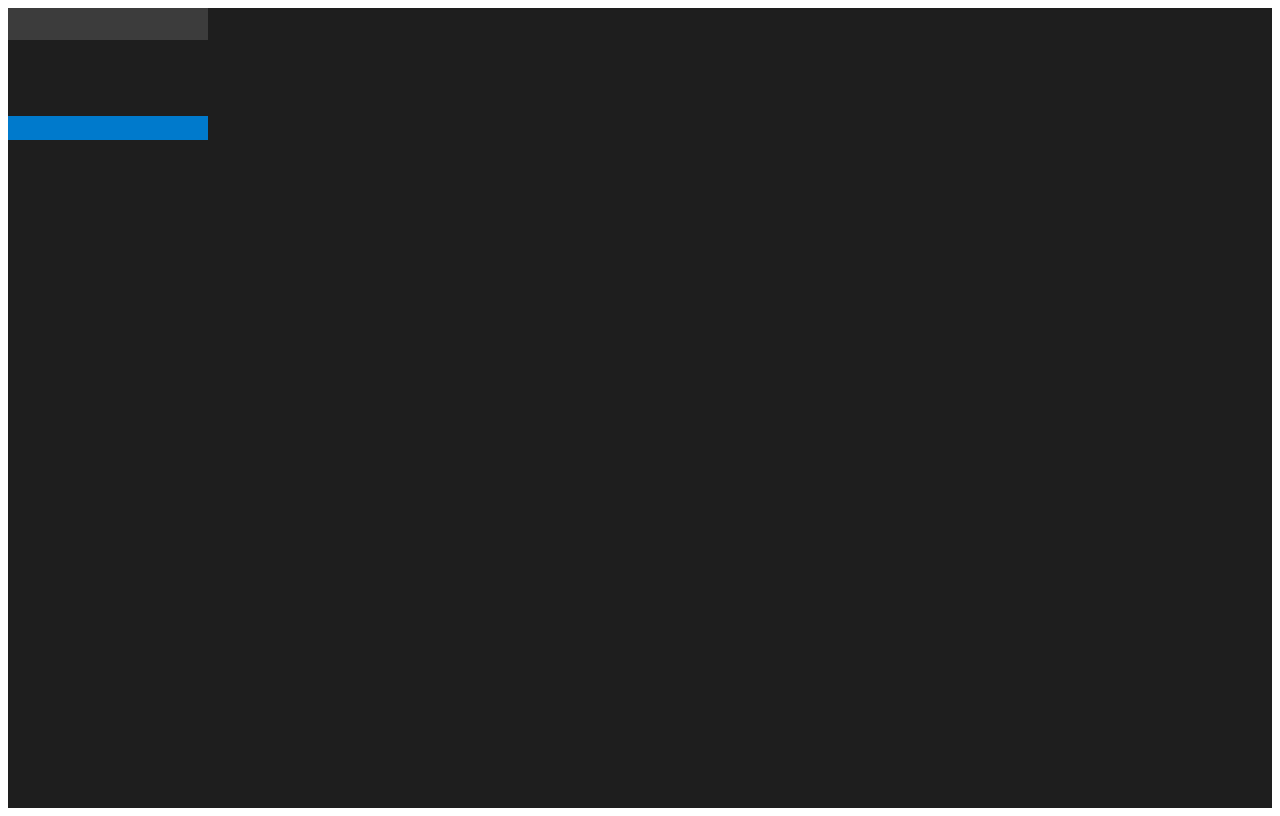
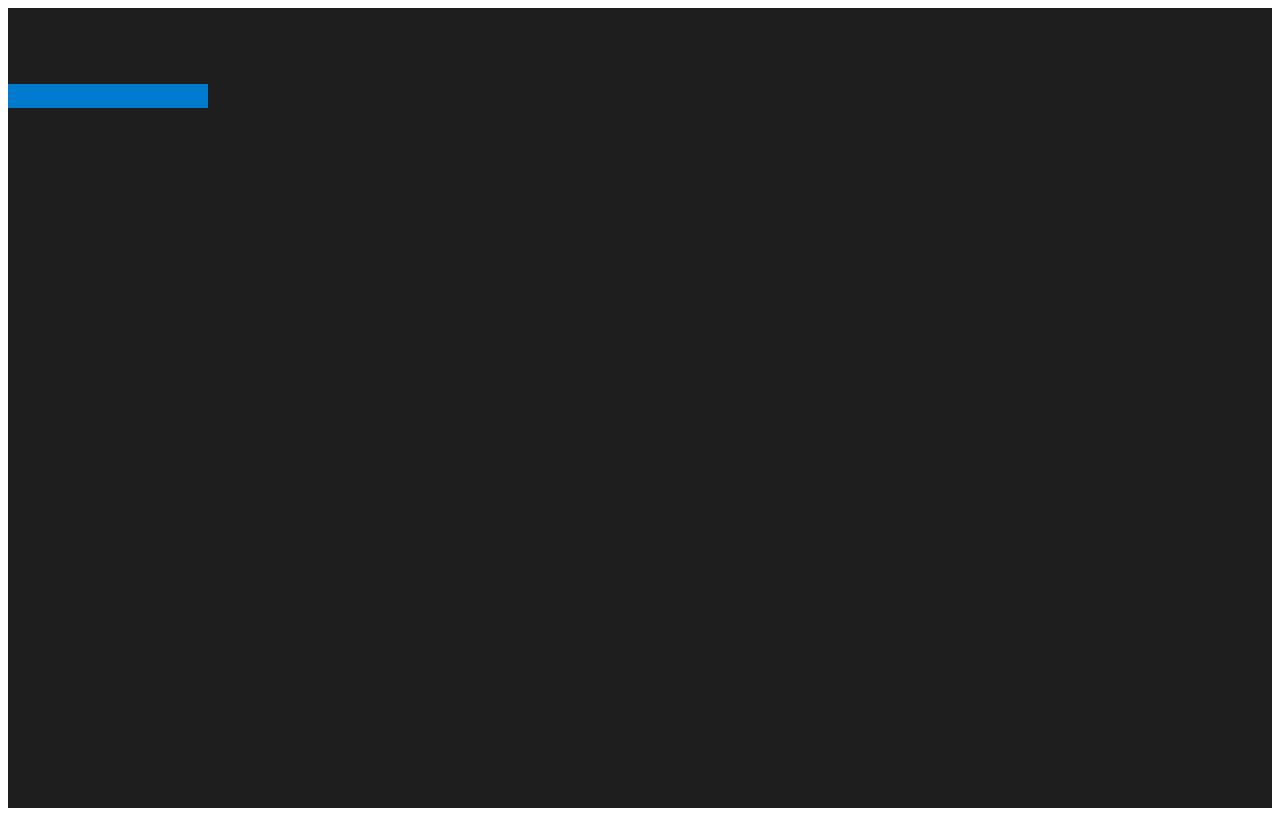
Before and after one commit to nelrsf/UI-frame, an Angular app: page / in a window 1280 px wide. Built offline with nearby package versions, Linux system fonts and the light colour scheme; what @ngrx/effects, @ngrx/store would draw is missing.

Commit message:
feat(T016): remove TopBar, enable native OS title bar, update shell grid layout
Agent-Logs-Url: https://github.com/nelrsf/UI-frame/sessions/aac86c64-9a95-4b47-94e8-aff4614d656c

Co-authored-by: nelrsf <52334192+nelrsf@users.noreply.github.com>

```diff
--- a/src/app/shell/components/top-bar/top-bar.component.css
+++ /dev/null
@@ -1,60 +0,0 @@
-/* ============================================================
-   top-bar.component.css — TopBar shell region
-   Height: 32px (--shell-topbar-height). Draggable except buttons.
-   ============================================================ */
-
-:host {
-  display: block;
-  width: 100%;
-  height: var(--shell-topbar-height, 32px);
-}
-
-.top-bar {
-  display: flex;
-  align-items: center;
-  width: 100%;
-  height: 100%;
-  background-color: var(--color-topbar-bg, #3c3c3c);
-  color: var(--color-text-primary, #cccccc);
-  font-family: var(--font-family-ui, "Segoe UI", system-ui, sans-serif);
-  font-size: var(--font-size-sm, 12px);
-
-  /* Draggable region — allows window dragging on the bar itself */
-  -webkit-app-region: drag;
-  user-select: none;
-}
-
-/* Brand slot — left edge, app name or logo */
-.top-bar__brand {
-  display: flex;
-  align-items: center;
-  flex-shrink: 0;
-  padding: 0 var(--spacing-2, 8px);
-  -webkit-app-region: no-drag;
-}
-
-/* Menu slot — immediately right of brand */
-.top-bar__menu {
-  display: flex;
-  align-items: center;
-  flex-shrink: 0;
-  -webkit-app-region: no-drag;
-}
-
-/* Actions slot — grows to fill available space, right-aligned content */
-.top-bar__actions {
-  display: flex;
-  align-items: center;
-  flex: 1;
-  justify-content: flex-end;
-  padding: 0 var(--spacing-2, 8px);
-  -webkit-app-region: no-drag;
-}
-
-/* Window controls slot — pinned to far right */
-.top-bar__window-controls {
-  display: flex;
-  align-items: center;
-  flex-shrink: 0;
-  -webkit-app-region: no-drag;
-}
--- a/src/app/shell/components/top-bar/top-bar.component.html
+++ /dev/null
@@ -1,17 +0,0 @@
-<div class="top-bar" data-testid="top-bar" role="banner" aria-label="Top bar">
-  <div class="top-bar__brand" data-testid="top-bar-brand">
-    <ng-content select="[slot='brand']"></ng-content>
-  </div>
-
-  <div class="top-bar__menu" data-testid="top-bar-menu">
-    <ng-content select="[slot='menu']"></ng-content>
-  </div>
-
-  <div class="top-bar__actions" data-testid="top-bar-actions">
-    <ng-content select="[slot='actions']"></ng-content>
-  </div>
-
-  <div class="top-bar__window-controls" data-testid="top-bar-window-controls">
-    <ng-content select="[slot='window-controls']"></ng-content>
-  </div>
-</div>
--- a/src/app/shell/shell.component.css
+++ b/src/app/shell/shell.component.css
@@ -21,12 +21,10 @@
 
   /* Grid principal desktop */
   grid-template-areas:
-    "topbar    topbar"
     "sidebar   workspace"
     "statusbar statusbar";
   grid-template-columns: var(--shell-sidebar-width) 1fr;
   grid-template-rows:
-    var(--shell-topbar-height)
     1fr
     var(--shell-statusbar-height);
 
@@ -34,18 +32,6 @@
   color: var(--color-text-primary);
   font-family: var(--font-family-ui);
   font-size: var(--font-size-base);
-}
-
-/* ------------------------------------------------------------
-   Región: TopBar
-   Altura fija. Sin overflow visible (contenido recortado).
-   ------------------------------------------------------------ */
-
-.shell-topbar {
-  grid-area: topbar;
-  height: var(--shell-topbar-height);
-  overflow: hidden;
-  z-index: 100;
 }
 
 /* ------------------------------------------------------------
--- a/src/app/shell/shell.component.html
+++ b/src/app/shell/shell.component.html
@@ -1,8 +1,4 @@
 <div class="shell-root" data-testid="shell-root">
-  <header class="shell-topbar" role="banner" aria-label="Top bar">
-    <app-top-bar></app-top-bar>
-  </header>
-
   <nav class="shell-sidebar" role="navigation" aria-label="Sidebar"></nav>
 
   <div class="shell-workspace" role="region" aria-label="Workspace">
--- a/src/app/shell/shell.component.ts
+++ b/src/app/shell/shell.component.ts
@@ -1,11 +1,10 @@
 import { Component } from '@angular/core';
-import { TopBarComponent } from './components/top-bar/top-bar.component';
 import { StatusBarComponent } from './components/status-bar/status-bar.component';
 
 @Component({
   selector: 'app-shell',
   standalone: true,
-  imports: [TopBarComponent, StatusBarComponent],
+  imports: [StatusBarComponent],
   templateUrl: './shell.component.html',
   styleUrl: './shell.component.css'
 })
--- a/src/electron/main.ts
+++ b/src/electron/main.ts
@@ -39,8 +39,6 @@ function createWindow(): void {
     height: 800,
     minWidth: 800,
     minHeight: 600,
-    frame: false,
-    titleBarStyle: 'hidden',
     backgroundColor: '#1e1e1e',
     webPreferences: {
       preload: path.join(__dirname, 'preload.js'),
```
Also changed, not shown: specs/001-remediate-shell-v1/spec.md (+5 -6 lines), specs/001-remediate-shell-v1/tasks.md (+2 -2 lines), src/app/shell/components/top-bar/top-bar.component.ts (deleted, +0 -9 lines), .specify/memory/constitution.md, 2 other files (tests, documents, lock files or other folders).
